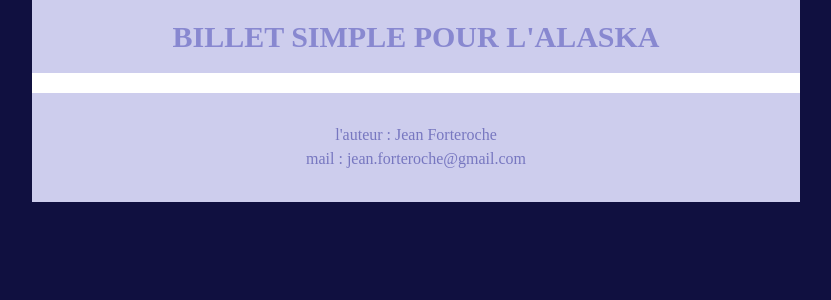
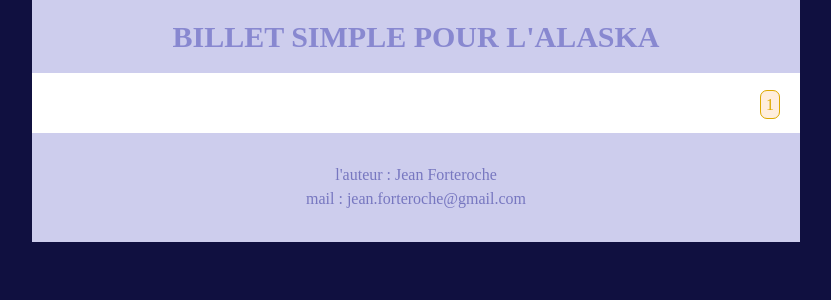
Before and after one commit to FredEtRick/projet_3_OC, a PHP site: page / in a window 1280 px wide. Shown: the top 300 px of the page, without its empty margins (224-1055 px from the left). Run offline with PHP 8.4, Linux system fonts and the light colour scheme; tables that the repository leaves empty or names only in its code hold one stand-in row (values such as "Sample post").

Commit message:
navigation (boutons de pages en bas) tout en PHP

```diff
--- a/vue/afficherBillets.php
+++ b/vue/afficherBillets.php
@@ -12,6 +12,8 @@
 
     function afficherBillets($billets, $i, $n)
     {
+        $idep = $i;
+        $ndep = $n;
         echo '<section class="row">';
         //echo '<p class="col-xxl-12 col-xl-12 col-sm-12">Les billets :</p>';
         while ($n>0 AND $i<count($billets))
@@ -20,6 +22,47 @@
             $n--;
             $i++;
         }
+        echo '<article class="col-xxl-12 col-xl-12 col-sm-12 navPages">';
+        echo '<p>';
+        $page = 1+ceil($idep / $ndep);
+        if ($page > 1)
+        {
+            echo '<a class="fa fa-chevron-left" href="index.php?page=' . ($page-1) . '"></a>';
+        }
+        if ($page > 3)
+        {
+            echo '<a href="index.php?page=1">1</a>';
+        }
+        if ($page > 4)
+        {
+            echo '... ';
+        }
+        for ($j=($page-2) ; $j<($page+3) ; $j++)
+        {
+            if ($j>0 AND $j==$page)
+            {
+                echo '<span class="pageActuelle">' . $j . '</span>';
+            }
+            elseif ($j>0 AND ($ndep*($j-1))<count($billets))
+            {
+                echo '<a href="index.php?page=' . $j . '">' . $j . '</a>';
+            }
+        }
+        $pageMax = ceil(count($billets)/$ndep);
+        if ($page < $pageMax-3)
+        {
+            echo '... ';
+        }
+        if ($page < $pageMax-2)
+        {
+            echo '<span>' . $pageMax . '</span>';
+        }
+        if ($i < count($billets))
+        {
+            echo '<a href="index.php?page=' . ($page+1) . '" class="fa fa-chevron-right"></a>';
+        }
+        echo '</p>';
+        echo '</article>';
         echo '</section>';
     }
 ?>
--- a/vue/enTete.php
+++ b/vue/enTete.php
@@ -10,6 +10,7 @@
         <meta name="viewport" content="width=device-width, initial-scale=1" />
         <link rel="stylesheet" href="../bootstrap/css/bootstrap.css" />
         <link rel="stylesheet" href="../vue/perso.css" />
+        <link href="https://maxcdn.bootstrapcdn.com/font-awesome/4.7.0/css/font-awesome.min.css" rel="stylesheet">
         <!--[if lt IE 9]>
         <![endif]-->
         <title><?php echo $titre; ?></title>
--- a/vue/perso.css
+++ b/vue/perso.css
@@ -1,3 +1,25 @@
+.navPages
+{
+    text-align : right;
+}
+.navPages > p > *
+{
+    color : white;
+    background : #da0;
+    padding : 5px;
+    border-radius : 7px;
+    margin-right : 5px;
+}
+.navPages > p > *:focus, .navPages > p > *:hover
+{
+    text-decoration : none;
+}
+.pageActuelle
+{
+    background : #fed !important;
+    border : 1px solid #da0;
+    color : #da0 !important;
+}
 .dernier
 {
     margin-bottom : 25px;
```
